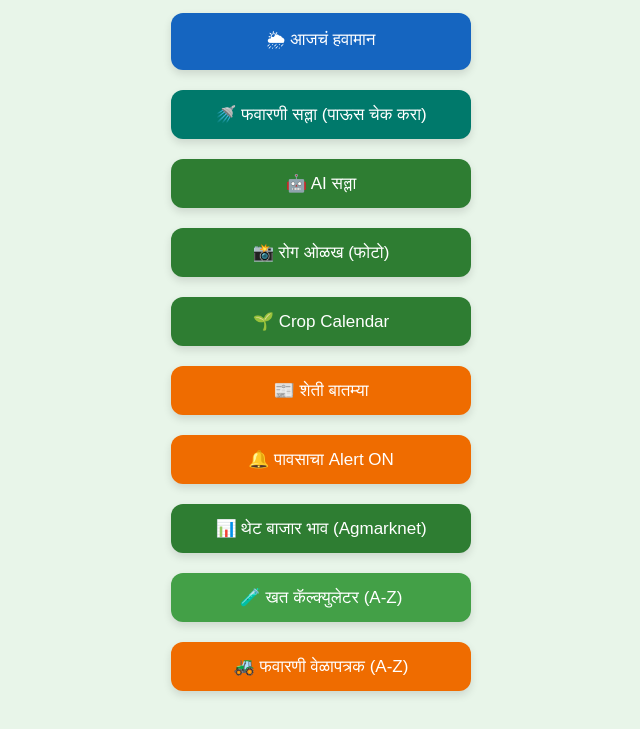
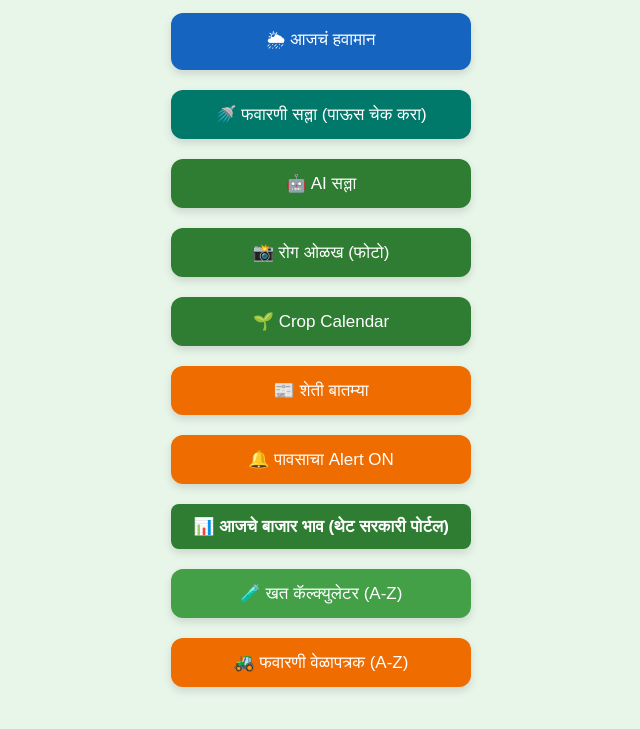
Before and after one commit to amolwashimkar478-lab/smart-sheti, a website: page public/home.html in a window 1280 px wide. Shown: the part 88-817 px from the top of the page, without its empty margins (319-959 px from the left). Drawn offline with Linux system fonts and the light colour scheme.

Commit message:
Update home.html

```diff
--- a/public/home.html
+++ b/public/home.html
@@ -95,9 +95,10 @@ body{
   🔔 पावसाचा Alert ON
 </button>
 
-<button class="btn" onclick="window.open('https://agmarknet.gov.in/SearchCMM2.aspx?enam=Y', '_blank')" style="background-color: #2e7d32; margin: 10px auto;">
-  📊 थेट बाजार भाव (Agmarknet)
+<button class="btn" onclick="window.open('https://www.msamb.com/MarketInformation/MarketPriceArrivalReport', '_blank')" style="background-color: #2e7d32; margin: 10px auto; color: white; padding: 12px; border: none; border-radius: 8px; font-weight: bold; width: 90%; cursor: pointer;">
+  📊 आजचे बाजार भाव (थेट सरकारी पोर्टल)
 </button>
+
 
 
 
```
